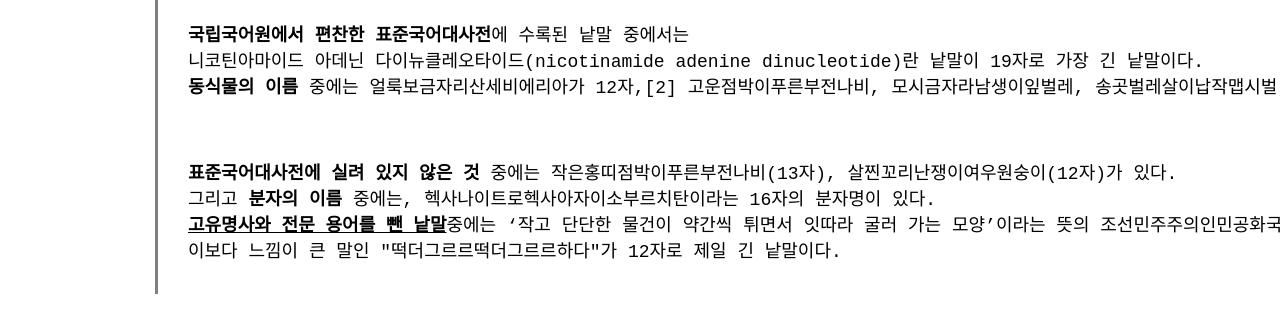
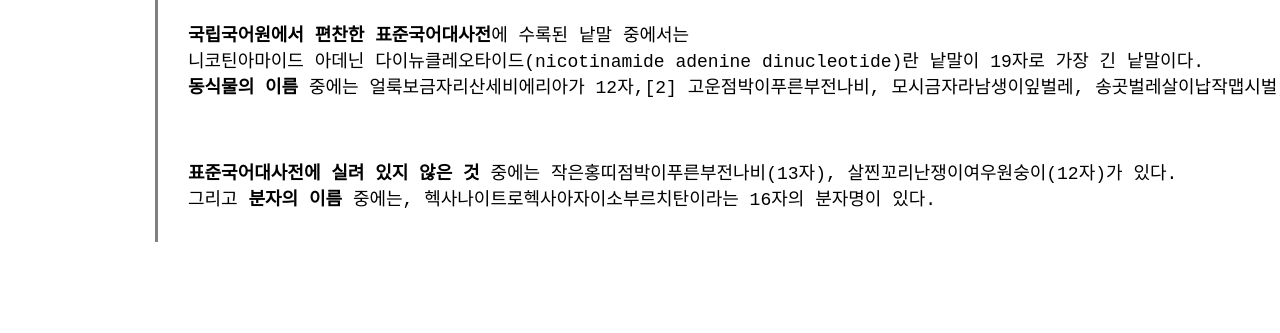
Before and after one commit to kyewon51/rozldqkesp, a plain HTML site: page 1.html in a window 1280 px wide. Shown: the part 291-624 px from the top of the page. Drawn offline with Linux system fonts and the light colour scheme.

Commit message:
Update 1.html

```diff
--- a/1.html
+++ b/1.html
@@ -33,8 +33,6 @@
 <strong>동식물의 이름</strong> 중에는 얼룩보금자리산세비에리아가 12자,[2] 고운점박이푸른부전나비, 모시금자라남생이잎벌레, 송곳벌레살이납작맵시벌, 어리등에살이뭉툭맵시벌이 각각 11자이다.<br><br><br>
 <strong>표준국어대사전에 실려 있지 않은 것</strong> 중에는 작은홍띠점박이푸른부전나비(13자), 살찐꼬리난쟁이여우원숭이(12자)가 있다.
 그리고 <strong>분자의 이름</strong> 중에는, 헥사나이트로헥사아자이소부르치탄이라는 16자의 분자명이 있다.
-<strong><u>고유명사와 전문 용어를 뺀 낱말</u></strong>중에는 ‘작고 단단한 물건이 약간씩 튀면서 잇따라 굴러 가는 모양’이라는 뜻의 조선민주주의인민공화국 말 "딱다그르르딱다그르르하다"와
-이보다 느낌이 큰 말인 "떡더그르르떡더그르르하다"가 12자로 제일 긴 낱말이다.
 </pre>
 </div>
 </div>
```
